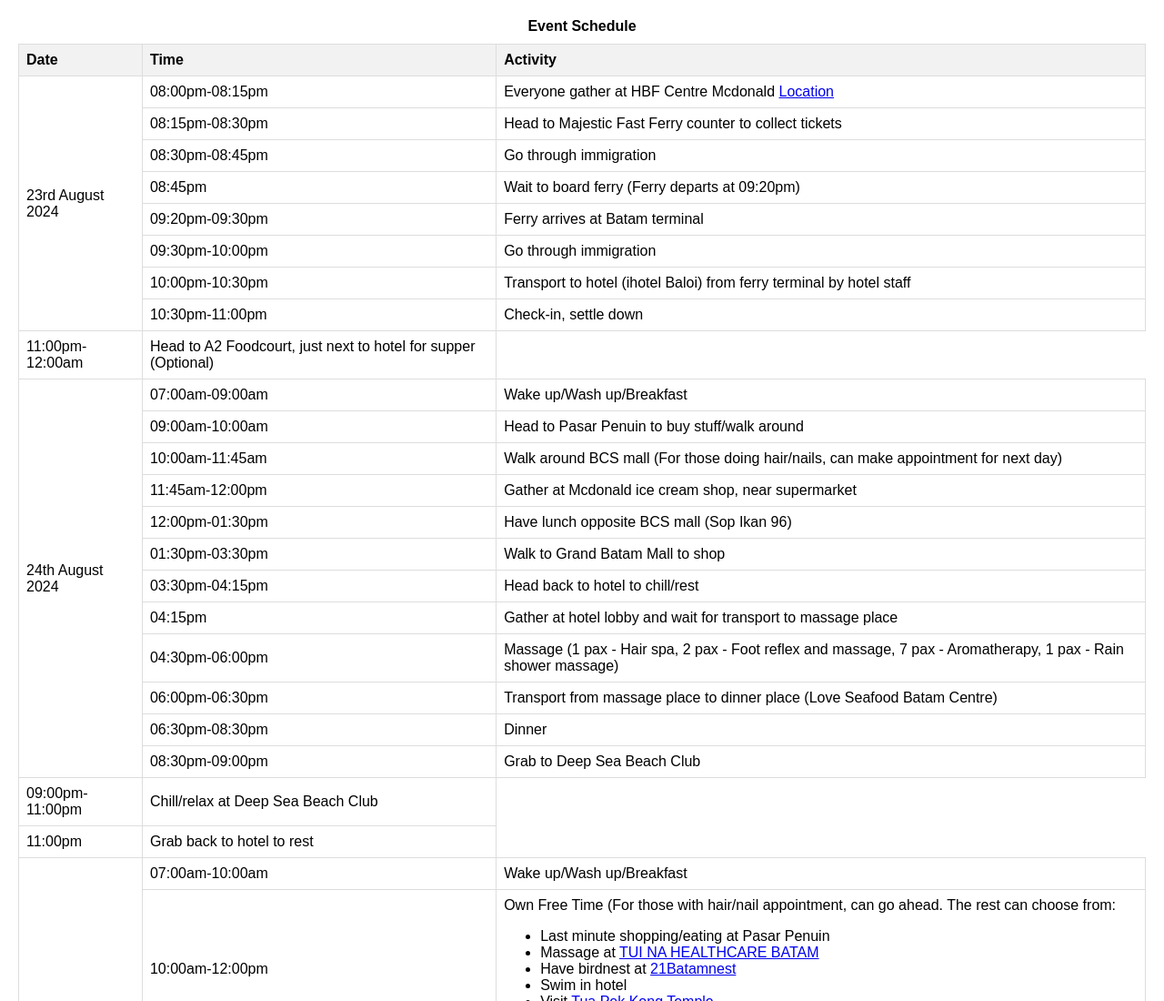
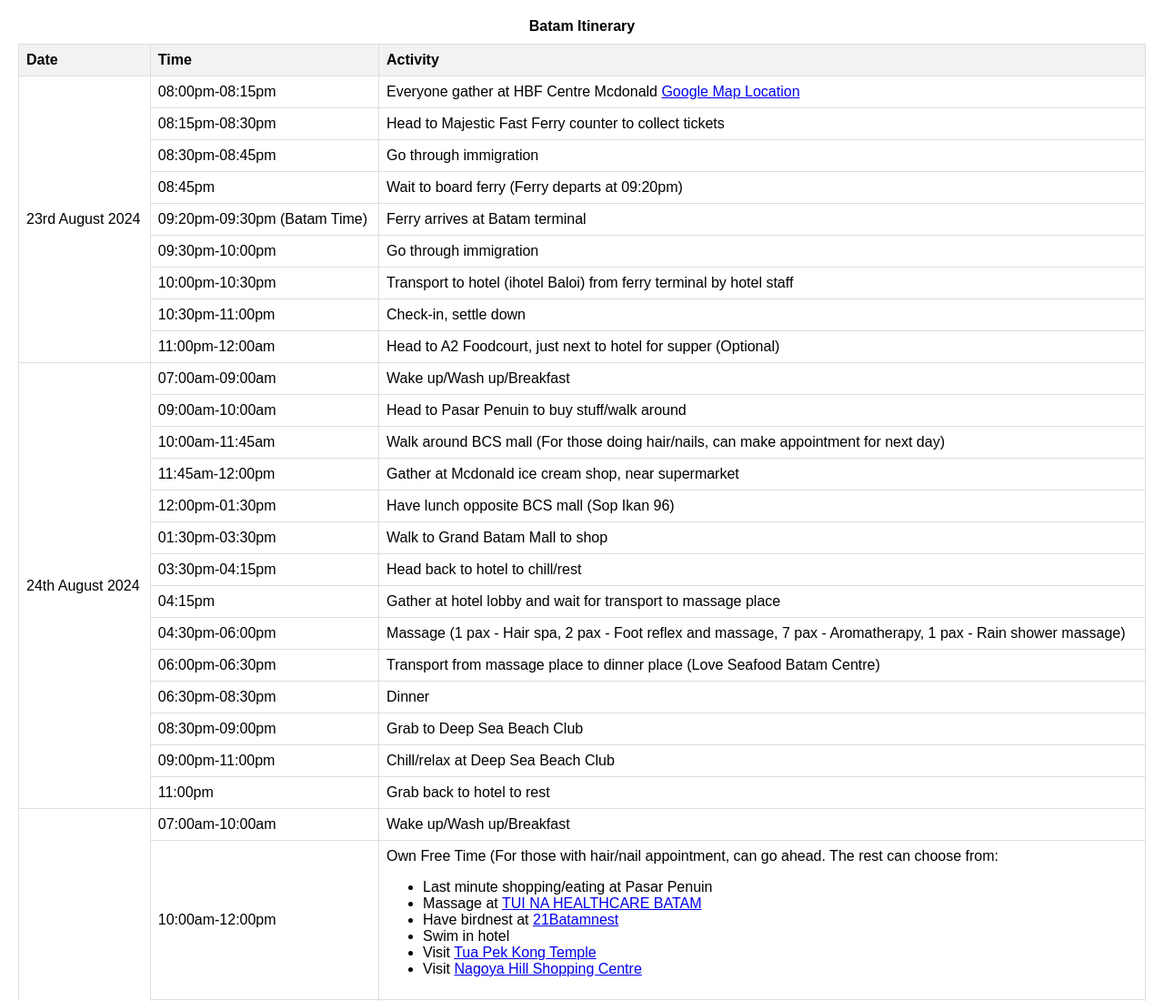
Before and after one commit to jaredtcy/batam-itinerary, a plain HTML site: page index.html in a window 1280 px wide. Shown: the top 1100 px of the page at 91% size. Drawn offline with Linux system fonts and the light colour scheme.

Commit message:
Update index.html

```diff
--- a/index.html
+++ b/index.html
@@ -31,7 +31,7 @@
 <body>
 
 <table>
-    <caption>Event Schedule</caption>
+    <caption>Batam Itinerary</caption>
     <thead>
         <tr>
             <th>Date</th>
@@ -42,9 +42,9 @@
     <tbody>
         <!-- 23rd August 2024 -->
         <tr>
-            <td rowspan="8">23rd August 2024</td>
+            <td rowspan="9">23rd August 2024</td>
             <td>08:00pm-08:15pm</td>
-            <td>Everyone gather at HBF Centre Mcdonald <a href="https://g.co/kgs/hbRveA7" target="_blank">Location</a></td>
+            <td>Everyone gather at HBF Centre Mcdonald <a href="https://g.co/kgs/hbRveA7" target="_blank">Google Map Location</a></td>
         </tr>
         <tr>
             <td>08:15pm-08:30pm</td>
@@ -59,7 +59,7 @@
             <td>Wait to board ferry (Ferry departs at 09:20pm)</td>
         </tr>
         <tr>
-            <td>09:20pm-09:30pm</td>
+            <td>09:20pm-09:30pm (Batam Time)</td>
             <td>Ferry arrives at Batam terminal</td>
         </tr>
         <tr>
@@ -81,7 +81,7 @@
 
         <!-- 24th August 2024 -->
         <tr>
-            <td rowspan="12">24th August 2024</td>
+            <td rowspan="14">24th August 2024</td>
             <td>07:00am-09:00am</td>
             <td>Wake up/Wash up/Breakfast</td>
         </tr>
@@ -140,7 +140,7 @@
 
         <!-- 25th August 2024 -->
         <tr>
-            <td rowspan="10">25th August 2024</td>
+            <td rowspan="18">25th August 2024</td>
             <td>07:00am-10:00am</td>
             <td>Wake up/Wash up/Breakfast</td>
         </tr>
```
